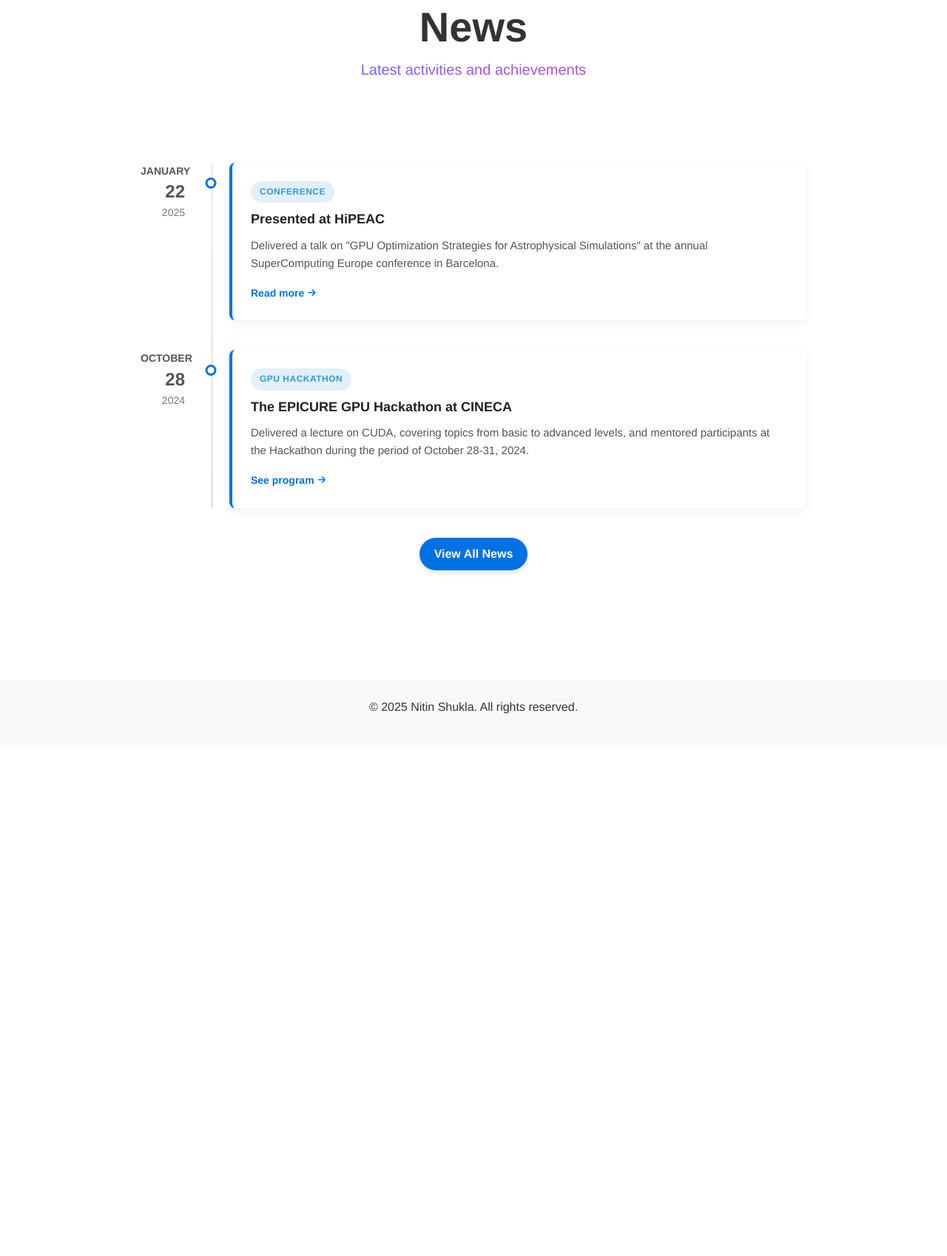
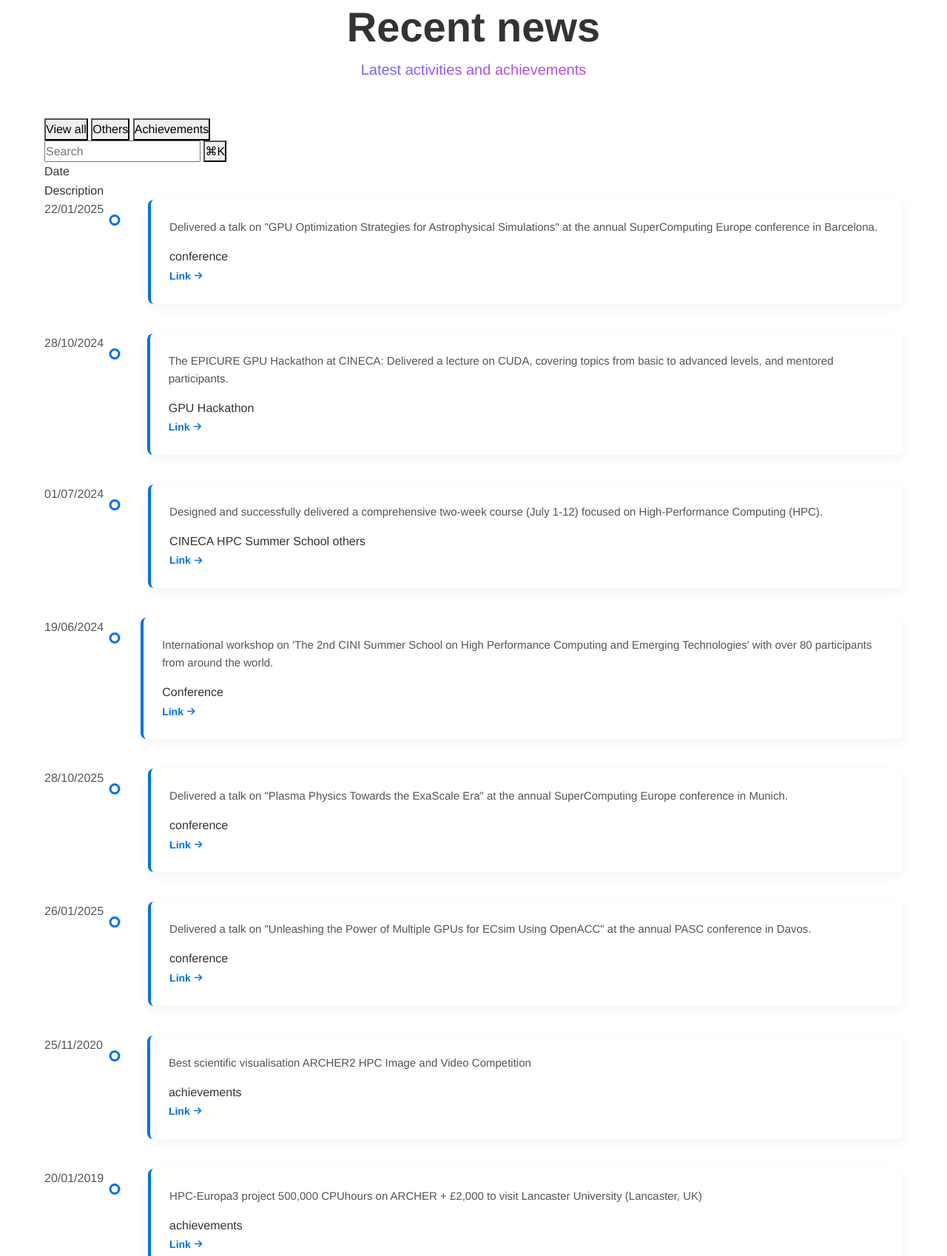
Before and after one commit to thenitinshukla/thenitinshukla.github.io, a plain HTML site: page index.html in a window 1280 px wide. Shown: the part 5177-6875 px from the top of the page at 74% size. Before the commit the page ends 6185 px from the top, so only its background shows below. Drawn offline with nearby package versions, Linux system fonts and the light colour scheme.

Commit message:
Update index.html

```diff
--- a/index.html
+++ b/index.html
@@ -475,128 +475,185 @@
     </div>
 
     <!-- News Section -->
-    <!-- Recent News Section -->
+
     <section id="news" class="section">
         <div class="container">
             <div class="section-header text-center">
-            <h2 class="title-text">News</h2>
+                <h2 class="title-text">Recent news</h2>
                 <p class="tagline">Latest activities and achievements</p>
             </div>
 
-        <div class="news-container">
-            <div class="news-timeline" id="newsTimeline">
+            <div class="news-filter-container">
+                <div class="news-filters">
+                    <button class="filter-btn active" data-filter="all">View all</button>
+                    <button class="filter-btn" data-filter="others">Others</button>
+                    <button class="filter-btn" data-filter="achievements">Achievements</button>
+                </div>
+                <div class="news-search">
+                    <input type="text" id="newsSearch" placeholder="Search">
+                    <button id="searchBtn">⌘K</button>
+                </div>
+            </div>
+
+            <div class="news-table">
+                <div class="news-header">
+                    <div class="news-date-header">Date</div>
+                    <div class="news-description-header">Description</div>
+                </div>
+
+                <div class="news-items">
                     <!-- News Item 1 -->
-                <div class="news-item visible-news">
-                    <div class="news-date">
-                        <span class="month">January</span>
-                        <span class="day">22</span>
-                        <span class="year">2025</span>
+                    <div class="news-item" data-categories="conference">
+                        <div class="news-date">22/01/2025</div>
+                        <div class="news-content">
+                            <div class="news-description">
+                                Delivered a talk on "GPU Optimization Strategies for Astrophysical Simulations" at the annual SuperComputing Europe conference in Barcelona.
                             </div>
-                    <div class="news-content news-conference">
-                        <div class="news-badge">Conference</div>
-                        <h4 class="news-title">Presented at HiPEAC</h4>
-                        <p class="news-description">Delivered a talk on "GPU Optimization Strategies for Astrophysical Simulations" at the annual SuperComputing Europe conference in Barcelona.</p>
-                        <a href="https://www.hipeac.net/2025/barcelona/#/program/sessions/8207/" class="news-link">Read more <i class="fas fa-arrow-right"></i></a>
+                            <div class="news-actions">
+                                <div class="news-tags">
+                                    <span class="news-tag">conference</span>
+                                </div>
+                                <a href="https://www.hipeac.net/2025/barcelona/#/program/sessions/8207/" class="news-link">Link <i class="fas fa-arrow-right"></i></a>
+                            </div>
                         </div>
                     </div>
 
                     <!-- News Item 2 -->
-                <div class="news-item visible-news">
-                    <div class="news-date">
-                        <span class="month">October</span>
-                        <span class="day">28</span>
-                        <span class="year">2024</span>
+                    <div class="news-item" data-categories="hackathon">
+                        <div class="news-date">28/10/2024</div>
+                        <div class="news-content">
+                            <div class="news-description">
+                                The EPICURE GPU Hackathon at CINECA: Delivered a lecture on CUDA, covering topics from basic to advanced levels, and mentored participants.
                             </div>
-                    <div class="news-content news-hackathon">
-                        <div class="news-badge">GPU Hackathon</div>
-                        <h4 class="news-title">The EPICURE GPU Hackathon at CINECA</h4>
-                        <p class="news-description"> Delivered a lecture on CUDA, covering topics from basic to advanced levels, and mentored participants at the Hackathon during the period of October 28-31, 2024.</p>
-                        <a href="https://epicure-hpc.eu/2024/09/19/nvidia-gpu-hackathon/" class="news-link">See program <i class="fas fa-arrow-right"></i></a>
+                            <div class="news-actions">
+                                <div class="news-tags">
+                                    <span class="news-tag">GPU Hackathon</span>
+                                </div>
+                                <a href="https://epicure-hpc.eu/2024/09/19/nvidia-gpu-hackathon/" class="news-link">Link <i class="fas fa-arrow-right"></i></a>
+                            </div>
                         </div>
                     </div>
 
+
                     <!-- News Item 3 -->
-                <div class="news-item hidden-news">
-                    <div class="news-date">
-                        <span class="month">July</span>
-                        <span class="day">1</span>
-                        <span class="year">2024</span>
+                    <div class="news-item" data-categories="hpc-summer-school-24">
+                        <div class="news-date">01/07/2024</div>
+                        <div class="news-content">
+                            <div class="news-description">
+                                Designed and successfully delivered a comprehensive two-week course (July 1-12) focused on High-Performance Computing (HPC).
                             </div>
-                    <div class="news-content news-school">
-                        <div class="news-badge">CINECA HPC Summer School</div>
-                        <h4 class="news-title"> coordinating the HPC School at CINECA</h4>
-                        <p class="news-description">Designed and successfully delivered a comprehensive two-week course (July 1-12) focused on High-Performance Computing (HPC).</p>
-                        <a href="https://eventi.cineca.it/sites/eventi/files/agendacinecasummer2024_0.pdf" class="news-link">See program <i class="fas fa-arrow-right"></i></a>
+                            <div class="news-actions">
+                                <div class="news-tags">
+                                    <span class="news-tag">CINECA HPC Summer School</span>
+                                    <span class="news-tag">others</span>
+                                </div>
+                                <a href="https://eventi.cineca.it/sites/eventi/files/agendacinecasummer2024_0.pdf" class="news-link">Link <i class="fas fa-arrow-right"></i></a>
+                            </div>
                         </div>
                     </div>
 
                     <!-- News Item 4 -->
-                <div class="news-item hidden-news">
-                    <div class="news-date">
-                        <span class="month">June</span>
-                        <span class="day">19</span>
-                        <span class="year">2024</span>
+                    <div class="news-item" data-categories="others">
+                        <div class="news-date">19/06/2024</div>
+                        <div class="news-content">
+                            <div class="news-description">
+                                International workshop on 'The 2nd CINI Summer School on High Performance Computing and Emerging Technologies' with over 80 participants from around the world.
                             </div>
-                    <div class="news-content news-workshop">
-                        <div class="news-badge">Workshop</div>
-                        <h4 class="news-title">Hosted HPC Training Workshop at Trento</h4>
-                        <p class="news-description">International workshop on 'The 2nd CINI Summer School on High Performance Computing and Emerging Technologies' with over 80 participants from around the world.</p>
-                        <a href="https://hpc-summer-school-24.disi.unitn.it/program" class="news-link">See workshop program <i class="fas fa-arrow-right"></i></a>
+                            <div class="news-actions">
+                                <div class="news-tags">
+                                    <span class="news-tag">Conference</span>
+                                </div>
+                                <a href="https://www.hipeac.net/2025/barcelona/#/program/sessions/8207/" class="news-link">Link <i class="fas fa-arrow-right"></i></a>
+                            </div>
                         </div>
                     </div>
 
                     <!-- News Item 5 -->
-                <div class="news-item hidden-news">
-                    <div class="news-date">
-                        <span class="month">January</span>
-                        <span class="day">19</span>
-                        <span class="year">2025</span>
+                    <div class="news-item" data-categories="conference">
+                        <div class="news-date">28/10/2025</div>
+                        <div class="news-content">
+                            <div class="news-description">
+                                Delivered a talk on "Plasma Physics Towards the ExaScale Era" at the annual SuperComputing Europe conference in Munich.
                             </div>
-                    <div class="news-content news-conference">
-                        <div class="news-badge">Conference</div>
-                        <h4 class="news-title">Presented at HiPEAC</h4>
-                        <p class="news-description">Delivered a talk on "Plasma Physics Towards the ExaScale Era" at the annual SuperComputing Europe conference in Munich.</p>
-                        <a href="https://www.hipeac.net/2024/munich/#/program/sessions/8110/" class="news-link">Read more <i class="fas fa-arrow-right"></i></a>
+                            <div class="news-actions">
+                                <div class="news-tags">
+                                    <span class="news-tag">conference</span>
+                                </div>
+                                <a href="https://www.hipeac.net/2024/munich/#/program/sessions/8110/" class="news-link">Link <i class="fas fa-arrow-right"></i></a>
+                            </div>
                         </div>
                     </div>
 
                      <!-- News Item 6 -->
-                <div class="news-item hidden-news">
-                    <div class="news-date">
-                        <span class="month">June</span>
-                        <span class="day">10</span>
-                        <span class="year">2024</span>
+                    <div class="news-item" data-categories="conference">
+                        <div class="news-date">26/01/2025</div>
+                        <div class="news-content">
+                            <div class="news-description">
+                                Delivered a talk on "Unleashing the Power of Multiple GPUs for ECsim Using OpenACC" at the annual PASC conference in Davos.
                             </div>
-                    <div class="news-content news-workshop">
-                        <div class="news-badge">Workshop</div>
-                        <h4 class="news-title">GPU Programming course at Polimi</h4>
-                        <p class="news-description">PARALLEL COMPUTING ON TRADITIONAL CORE-BASED AND EMERGING GPU-BASED ARCHITECTURES THROUGH OPENMP AND OPENACC/CUDA course (July 1-12) at Milano</p>
-                        <a href="https://learn.cineca.it/course/view.php?id=1832" class="news-link">See program <i class="fas fa-arrow-right"></i></a>
+                            <div class="news-actions">
+                                <div class="news-tags">
+                                    <span class="news-tag">conference</span>
                                 </div>
-                </div>
-
-                <!-- News Item 7 -->
-                <div class="news-item hidden-news">
-                    <div class="news-date">
-                        <span class="month">Jan</span>
-                        <span class="day">26</span>
-                        <span class="year">2025</span>
-                    </div>
-                    <div class="news-content news-conference">
-                        <div class="news-badge">Conference</div>
-                        <h4 class="news-title">Presented at PASC</h4>
-                        <p class="news-description">Delivered a talk on "Unleashing the Power of Multiple GPUs for ECsim Using OpenACC" at the annual PASC conference in Davos.</p>
-                        <a href="https://pasc23.pasc-conference.org/presentation/?id=msa217&sess=sess154" class="news-link">Read more <i class="fas fa-arrow-right"></i></a>
+                                <a href="https://pasc23.pasc-conference.org/presentation/?id=msa217&sess=sess154" class="news-link">Link <i class="fas fa-arrow-right"></i></a>
                             </div>
                         </div>
                     </div>
 
-            <div class="text-center mt-4">
-                <button id="toggleNewsBtn" class="btn btn-custom">View All News</button>
+                    <div class="news-item" data-categories="achievements">
+                        <div class="news-date">25/11/2020</div>
+                        <div class="news-content">
+                            <div class="news-description">
+                                Best scientific visualisation ARCHER2 HPC Image and Video Competition
+                            </div>
+                            <div class="news-actions">
+                                <div class="news-tags">
+                                    <span class="news-tag">achievements</span>
+                                </div>
+                                <a href="https://www.archer2.ac.uk/news/2020/11/25/image-competition-2020-results.html" class="news-link">Link <i class="fas fa-arrow-right"></i></a>
+                            </div>
+                        </div>
+                    </div>
+
+                    <div class="news-item" data-categories="achievements">
+                        <div class="news-date">20/01/2019</div>
+                        <div class="news-content">
+                            <div class="news-description">
+                        HPC-Europa3 project 500,000 CPUhours on ARCHER + £2,000 to visit Lancaster University (Lancaster, UK)
+                            </div>
+                            <div class="news-actions">
+                                <div class="news-tags">
+                                    <span class="news-tag">achievements</span>
+                                </div>
+                                <a href="https://www.archer2.ac.uk/news/2020/11/25/image-competition-2020-results.html" class="news-link">Link <i class="fas fa-arrow-right"></i></a>
+                            </div>
+                        </div>
+                    </div>
+
+
+                    <div class="news-item" data-categories="achievements">
+                        <div class="news-date">15/02/2018</div>
+                        <div class="news-content">
+                            <div class="news-description">
+                                HPC-Europa3 project (2018), 1,250,000 CPUhours on Marconi + e1,500 to visit CINECA
+                                (Casalecchio di Reno, Italy)
+                            </div>
+                            <div class="news-actions">
+                                <div class="news-tags">
+                                    <span class="news-tag">achievements</span>
+                                </div>
+                                <a href="https://www.archer2.ac.uk/news/2020/11/25/image-competition-2020-results.html" class="news-link">Link <i class="fas fa-arrow-right"></i></a>
+                            </div>
+                        </div>
+                    </div>
+
+
                 </div>
             </div>
         </div>
     </section>
+
+
 
     <footer class="bg-light py-4 mt-5">
         <div class="container text-center">
```
Lines whose indentation alone changed are shown as unchanged.
